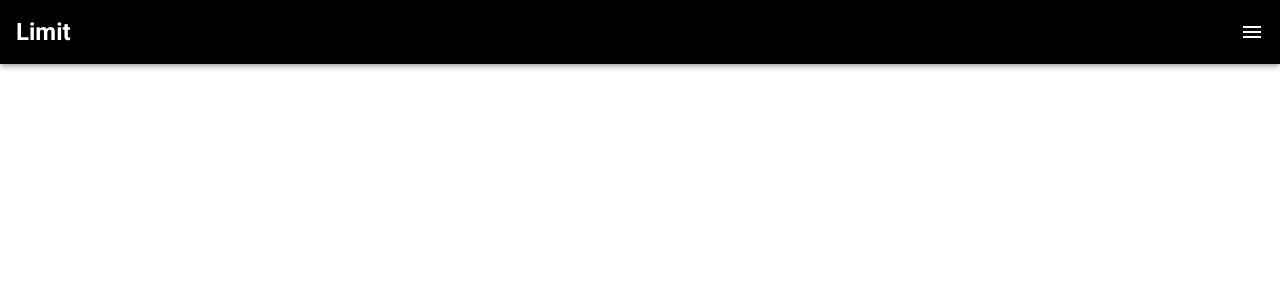
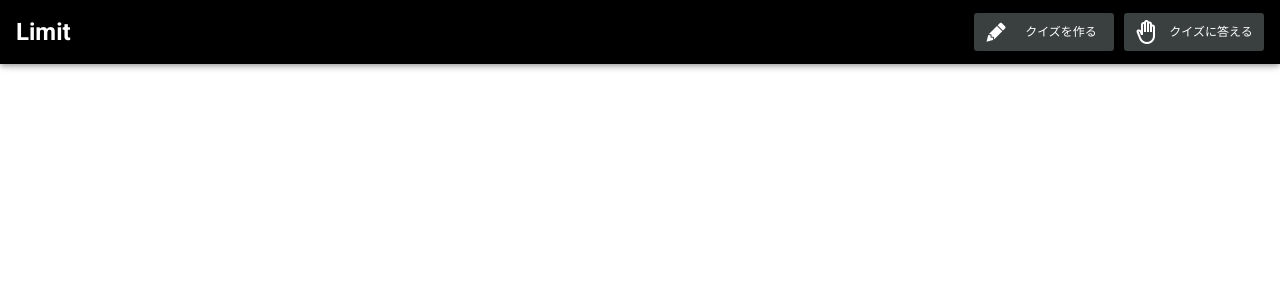
Before and after one commit to ItFumi/limit, a Vue app: page /make in a window 1280 px wide. Shown: the top 300 px of the page. Built offline with nearby package versions, Linux system fonts and the light colour scheme.

Commit message:
ヘッダーのデザイン修正

```diff
--- a/src/App.vue
+++ b/src/App.vue
@@ -1,38 +1,99 @@
 <template>
   <v-app>
+    <!-- ヘッダー -->
     <v-app-bar color="black white--text" app clipped-right>
-      <v-toolbar-title class="text-h5 font-weight-bold">Limit</v-toolbar-title>
-      <v-spacer></v-spacer>
-      <v-app-bar-nav-icon color="white"></v-app-bar-nav-icon>
+      <v-toolbar-title class="text-h5 font-weight-bold">
+        <router-link :to="{name: 'Home'}" class="logo">Limit</router-link>
+      </v-toolbar-title>
+      <v-list>
+        <v-list-item v-for="nav_list in nav_lists" :key="nav_list.name" @click="autoQuizScroll(nav_list.link)">
+          <router-link class="nav-link" :to="nav_list.link">
+            <v-list-item-icon>
+              <v-icon>{{ nav_list.icon }}</v-icon>
+            </v-list-item-icon>
+            <v-list-item-content>
+              <v-list-item-title class="text-center">{{ nav_list.name }}</v-list-item-title>
+            </v-list-item-content>
+          </router-link>
+        </v-list-item>
+      </v-list>
     </v-app-bar>
+    <v-main class="main">
+      <router-view />
+    </v-main>
   </v-app>
 </template>
 <script>
 export default {
   data() {
     return{
+      drawer: false,
+      nav_lists:[
+        {name: 'クイズを作る',icon: 'mdi-lead-pencil',link: '/Make'},
+        {name: 'クイズに答える',icon: 'mdi-hand-back-right-outline',link: '/Answer'}
+      ]
     }
   }
 };
 </script>
 <style lang="scss">
+  .v-application a {
+    color: transparent;
+    text-decoration: none;
+  }
+  .v-application p {
+    margin-bottom: 0;
+  }
+  .v-application .v-toolbar__content {
+    justify-content: space-between;
+  }
+  .v-application .v-list-item__icon {
+    margin-right: 10px !important;
+  }
   #app {
     color: #2c3e50;
-    font-family: Avenir, Helvetica, Arial, sans-serif;
+    font-family: "游ゴシック Medium", "游ゴシック体", "Yu Gothic Medium", YuGothic, "ヒラギノ角ゴ ProN", "Hiragino Kaku Gothic ProN", "メイリオ", Meiryo, "ＭＳ Ｐゴシック", "MS PGothic", sans-serif;
     text-align: center;
     -webkit-font-smoothing: antialiased;
     -moz-osx-font-smoothing: grayscale;
   }
-  #app .v-navigation-drawer {
-    background: #3A3F40;
+  #app .logo {
+    color: #fff;
+    text-decoration: none;
   }
-  #app .v-list .v-icon {
-    color: #FFFFFF;
+  #app .v-list {
+    background: transparent;
+    display: flex;
   }
-  #app .v-list .v-list-item__title {
-    color: #FFFFFF;
+  #app .v-list .v-list-item {
+    padding: 0;
   }
-  #app main {
-    background: linear-gradient(#540000, #BE0F21);
+  #app .v-list .v-list-item .nav-link {
+    align-items: center;
+    background-color: #3A3F40;
+    border-radius: 3px;
+    display: flex;
+    flex: 1 1 100%;
+    min-height: 48px;
+    margin-left: 10px;
+    min-height: auto;
+    min-width: 140px;
+    padding: 0;
+    position: relative;
+    transition: all .2s ease-out;
   }
-  </style>
+  #app .v-list .v-list-item .nav-link .v-list-item__icon {
+    align-self: center;
+    margin: 0 0 0 10px !important;
+  }
+  #app .v-list .v-list-item .nav-link .v-list-item__title {
+    color: #FFF;
+    font-size: 12px;
+  }
+  #app .v-list .v-list-item .nav-link:hover {
+    opacity: .6;
+  }
+  #app .v-list .v-list-item .nav-link .v-list-item__icon .v-icon {
+    color: #FFF;
+  }
+</style>
```
